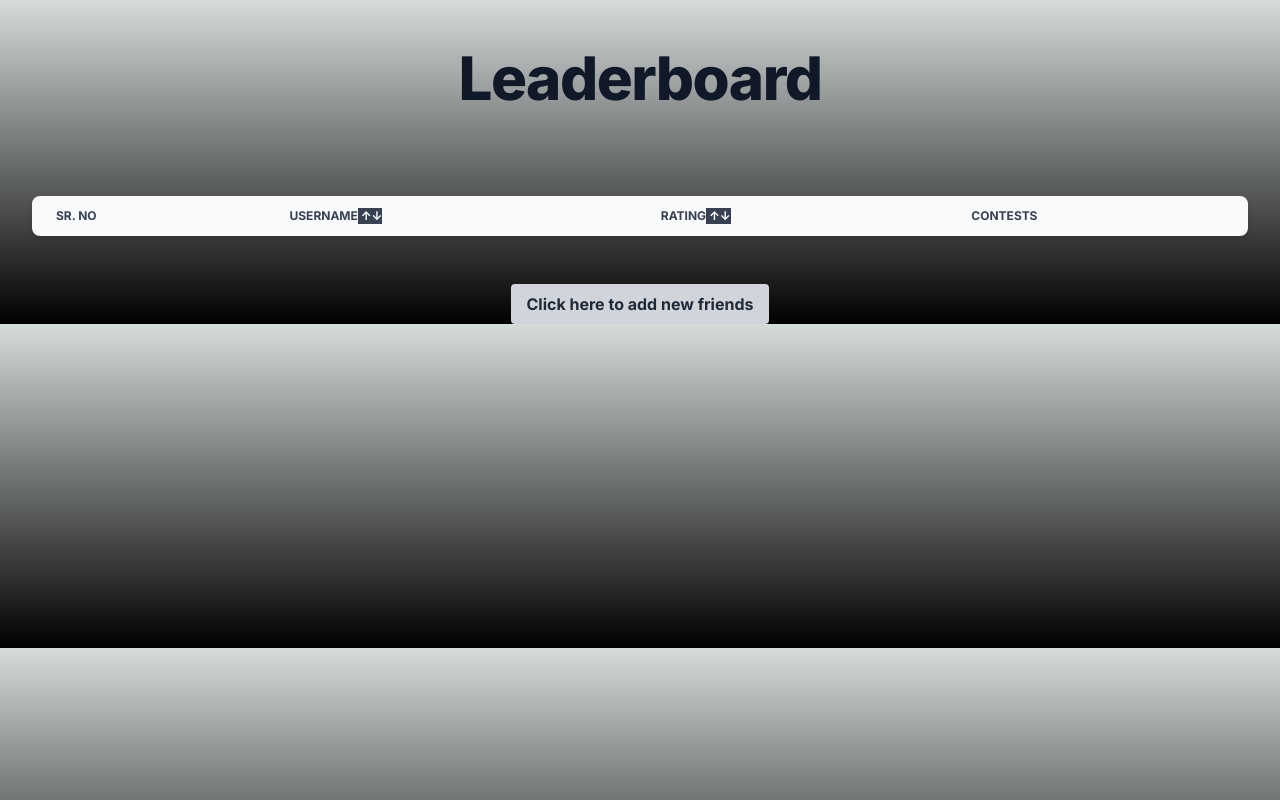
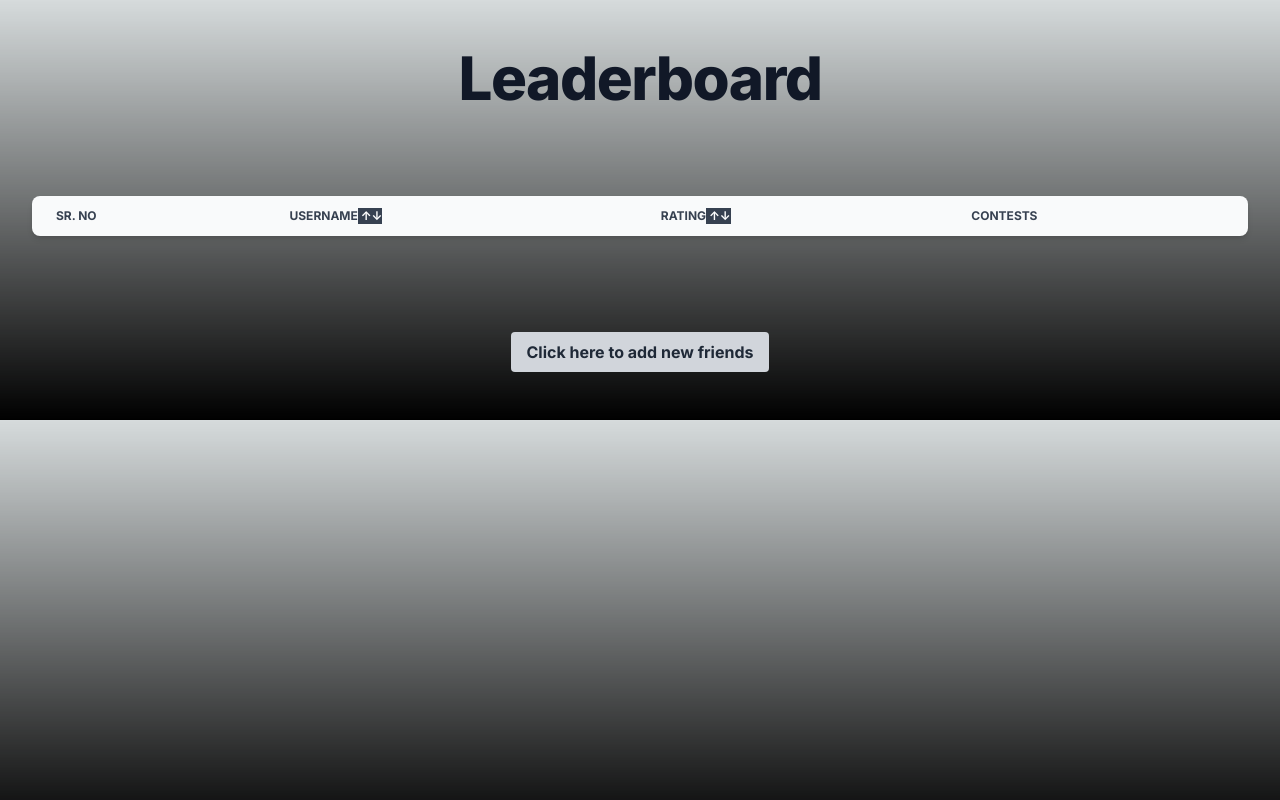
Before and after one commit to naik-kaushik/friend-chef, a Next.js app: page / in a window 1280 px wide. Built offline with nearby package versions, Linux system fonts and the light colour scheme.

Commit message:
Minor changes

```diff
--- a/src/app/components/table.js
+++ b/src/app/components/table.js
@@ -11,8 +11,13 @@ export default function Table() {
   function handleClick() {
     const username = prompt("Enter codechef username : ");
     if (username) {
-      setFriends((prev) => [...prev, username]);
-      getData(username);
+      const foundElement = info.find((item) => item.username === username);
+      if (foundElement) {
+        alert("User has already been added to the table!");
+      } else {
+        setFriends((prev) => [...prev, username]);
+        getData(username);
+      }
     }
   }
 
@@ -110,7 +115,7 @@ export default function Table() {
       </div>
       <center>
         <button
-          className="bg-gray-300 hover:bg-gray-400 text-gray-800 font-bold py-2 px-4 rounded"
+          className="bg-gray-300 hover:bg-gray-400 text-gray-800 font-bold py-2 px-4 rounded my-12"
           onClick={handleClick}
         >
           Click here to add new friends
```
